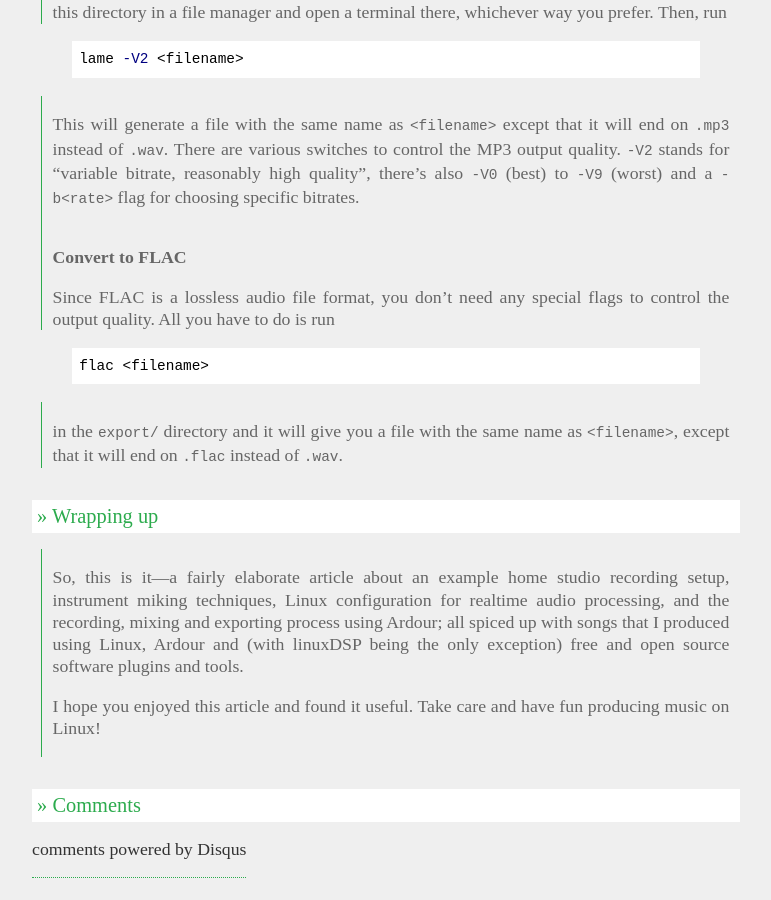
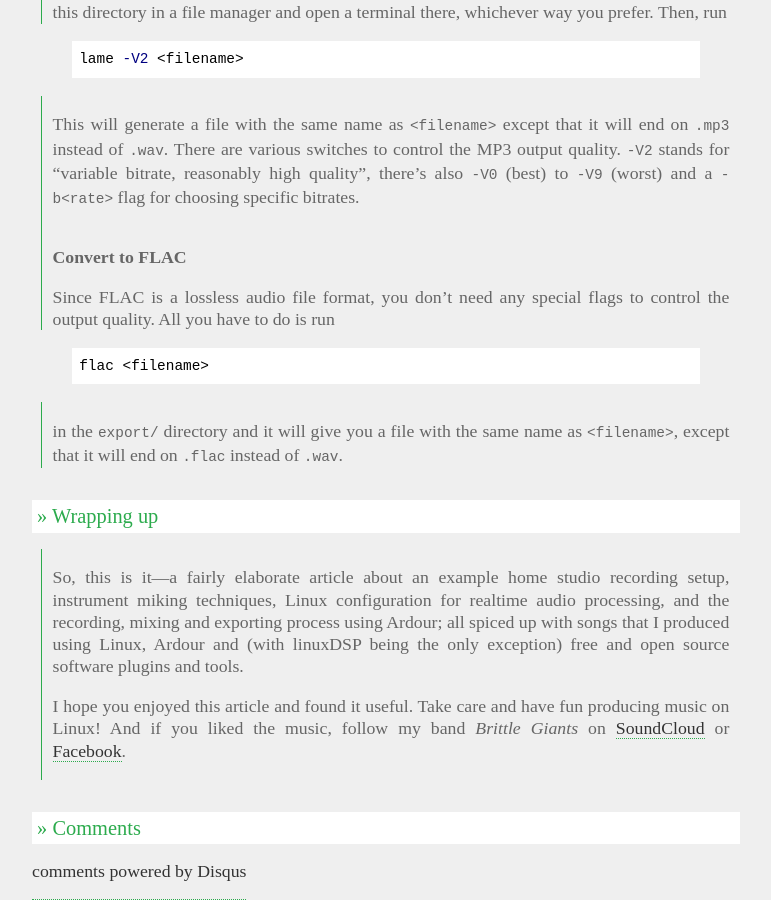
Before and after one commit to Jannis/jannis.github.io, a Jekyll site: the page built from _posts/2014-10-09-how-i-produce-music-with-ardour-on-linux.md, in a window 1280 px wide and 900 px high, scrolled down 12517 px. Shown: the whole window, without its empty margins (312-1083 px from the left). Built offline with Jekyll 4.4.1, drawn with Linux system fonts in a browser that asks for light colours; some web fonts are replaced; comment, search, counter and statistics services are not loaded; before the commit the page ends 13395 px from its top, so only the background shows below that.

Commit message:
Add a note about my band in the wrap up section

```diff
--- a/_posts/2014-10-09-how-i-produce-music-with-ardour-on-linux.md
+++ b/_posts/2014-10-09-how-i-produce-music-with-ardour-on-linux.md
@@ -633,8 +633,10 @@ and exporting process using Ardour; all spiced up with songs that I
 produced using Linux, Ardour and (with linuxDSP being the only
 exception) free and open source software plugins and tools.
 
-I hope you enjoyed this article and found it useful. Take care and have
-fun producing music on Linux!
+I hope you enjoyed this article and found it useful. Take care and have fun
+producing music on Linux! And if you liked the music, follow my band *Brittle
+Giants* on [SoundCloud](http://soundcloud.com/brittlegiants) or
+[Facebook](https://www.facebook.com/brittlegiants).
 
 [Ardour]: http://ardour.org
 [Brittle Giants]: http://soundcloud.com/brittlegiants
```
